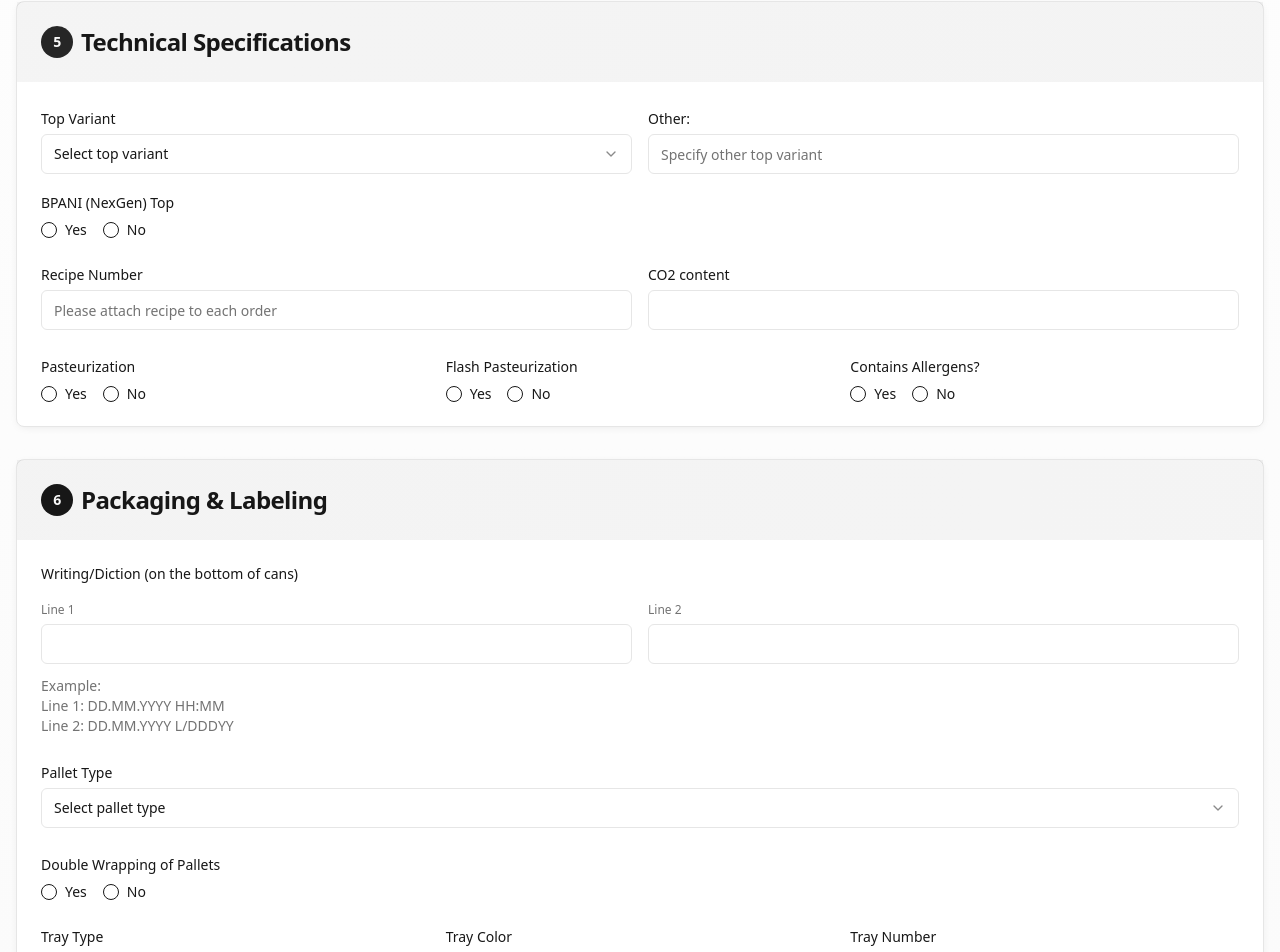
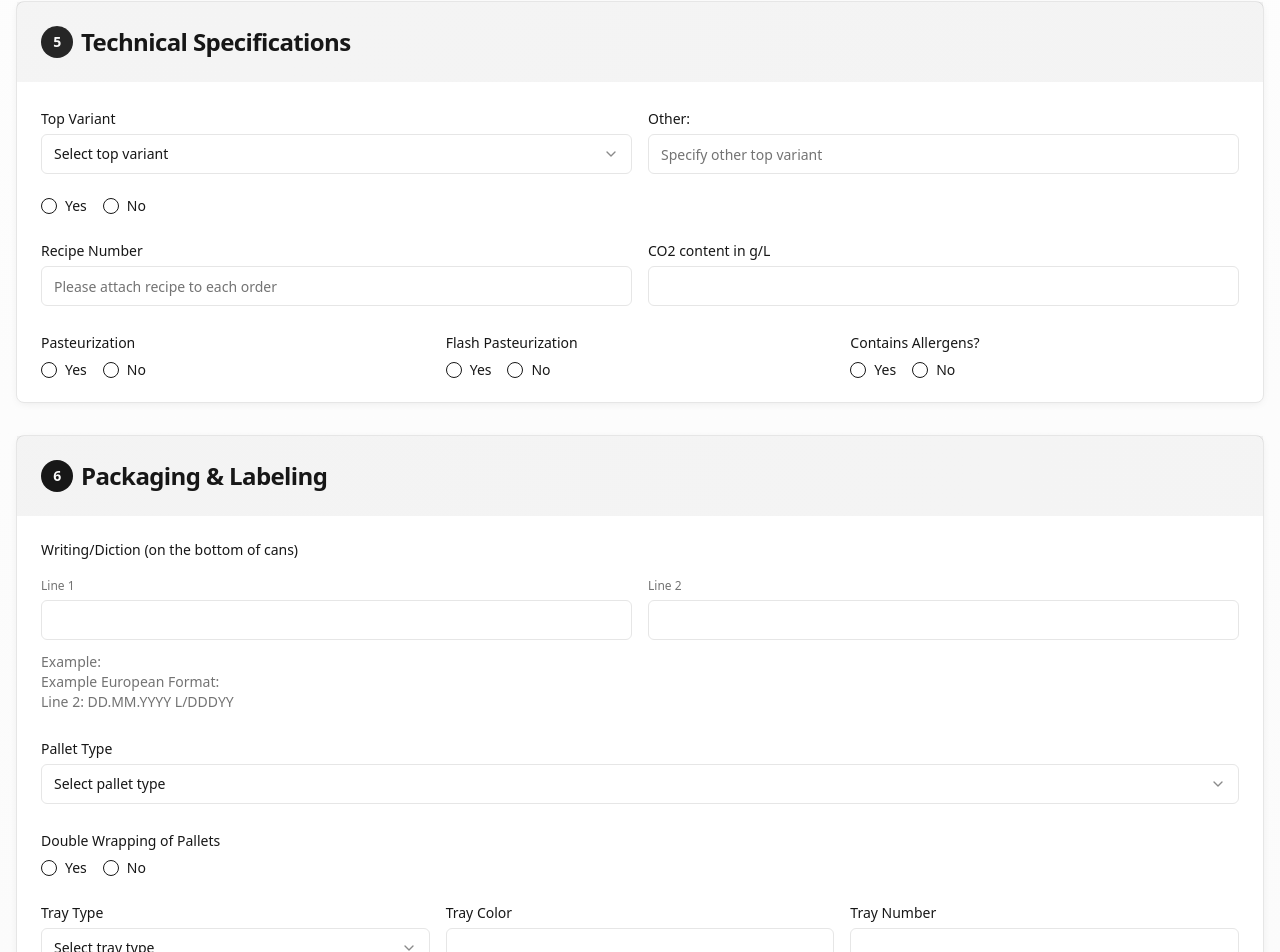
Before and after one commit to josipstipic-bot/starzinger-order-flow, a React (Vite) app: page / in a window 1280 px wide. Shown: the part 1243-2195 px from the top of the page. Built offline with nearby package versions, Linux system fonts and the light colour scheme.

Commit message:
Visual edit in Lovable
Edited UI in Lovable

```diff
--- a/src/components/ProductionOrderForm.tsx
+++ b/src/components/ProductionOrderForm.tsx
@@ -349,7 +349,6 @@ const ProductionOrderForm: React.FC = () => {
                       <SelectItem value="silver-top-silver-lid">Silver Top - Silver Lid</SelectItem>
                       <SelectItem value="silver-top-blue-lid">Silver Top - Blue Lid</SelectItem>
                       <SelectItem value="silver-top-red-lid">Silver Top - Red Lid</SelectItem>
-                      <SelectItem value="other">Other</SelectItem>
                     </SelectContent>
                   </Select>
                 </div>
@@ -360,7 +359,7 @@ const ProductionOrderForm: React.FC = () => {
                 </div>
 
                 <div>
-                  <Label htmlFor="bpaniNextGen" className="text-sm font-medium">BPANI (NexGen) Top</Label>
+
                   <RadioGroup value={formData.bpaniNextGen} onValueChange={value => handleInputChange('bpaniNextGen', value)}>
                     <div className="flex items-center space-x-4 mt-2">
                       <div className="flex items-center space-x-2">
@@ -384,7 +383,7 @@ const ProductionOrderForm: React.FC = () => {
                 </div>
 
                 <div>
-                  <Label htmlFor="recipeOther" className="text-sm font-medium">CO2 content</Label>
+                  <Label htmlFor="recipeOther" className="text-sm font-medium">CO2 content in g/L </Label>
                   <Input id="recipeOther" value={formData.recipeOther || ''} onChange={e => handleInputChange('recipeOther', e.target.value)} className="mt-1" />
                 </div>
               </div>
@@ -472,7 +471,7 @@ const ProductionOrderForm: React.FC = () => {
                 </div>
                 <div className="mt-3 text-sm text-muted-foreground">
                   <p className="font-medium">Example:</p>
-                  <p>Line 1: DD.MM.YYYY HH:MM</p>
+                  <p>Example European Format:</p>
                   <p>Line 2: DD.MM.YYYY L/DDDYY</p>
                 </div>
               </div>
```
